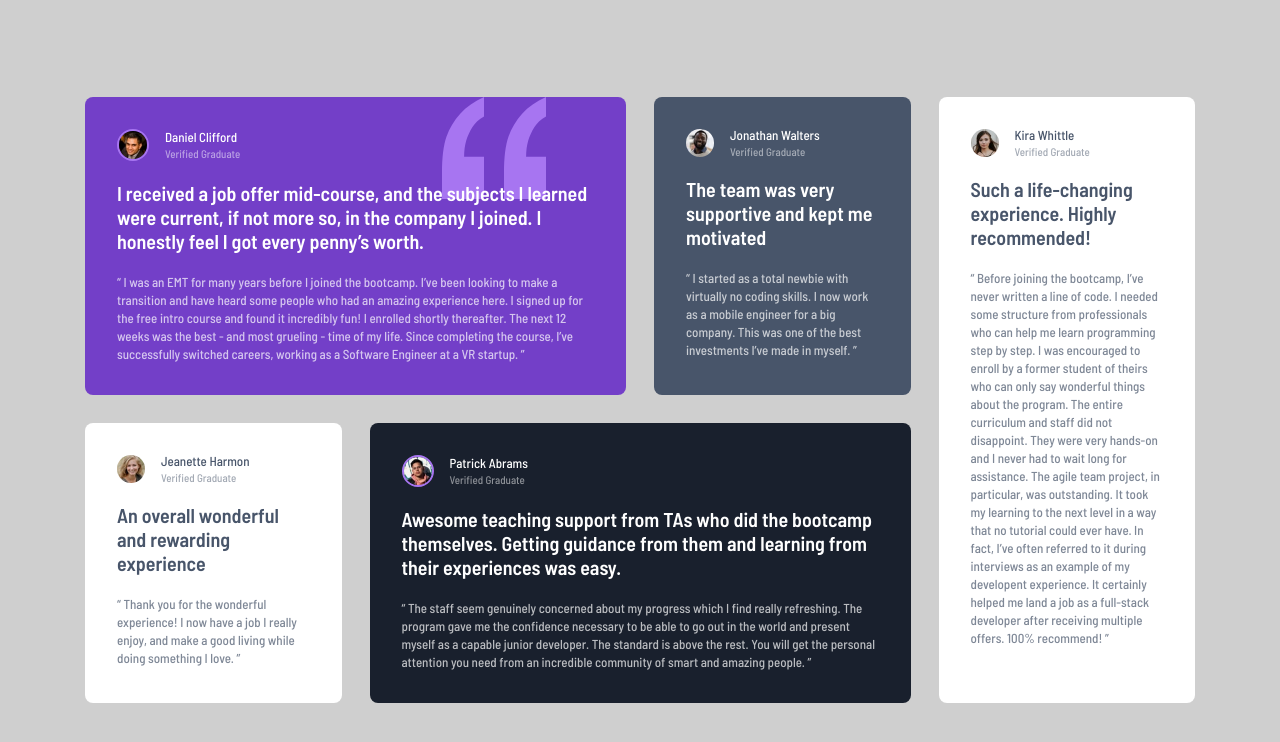
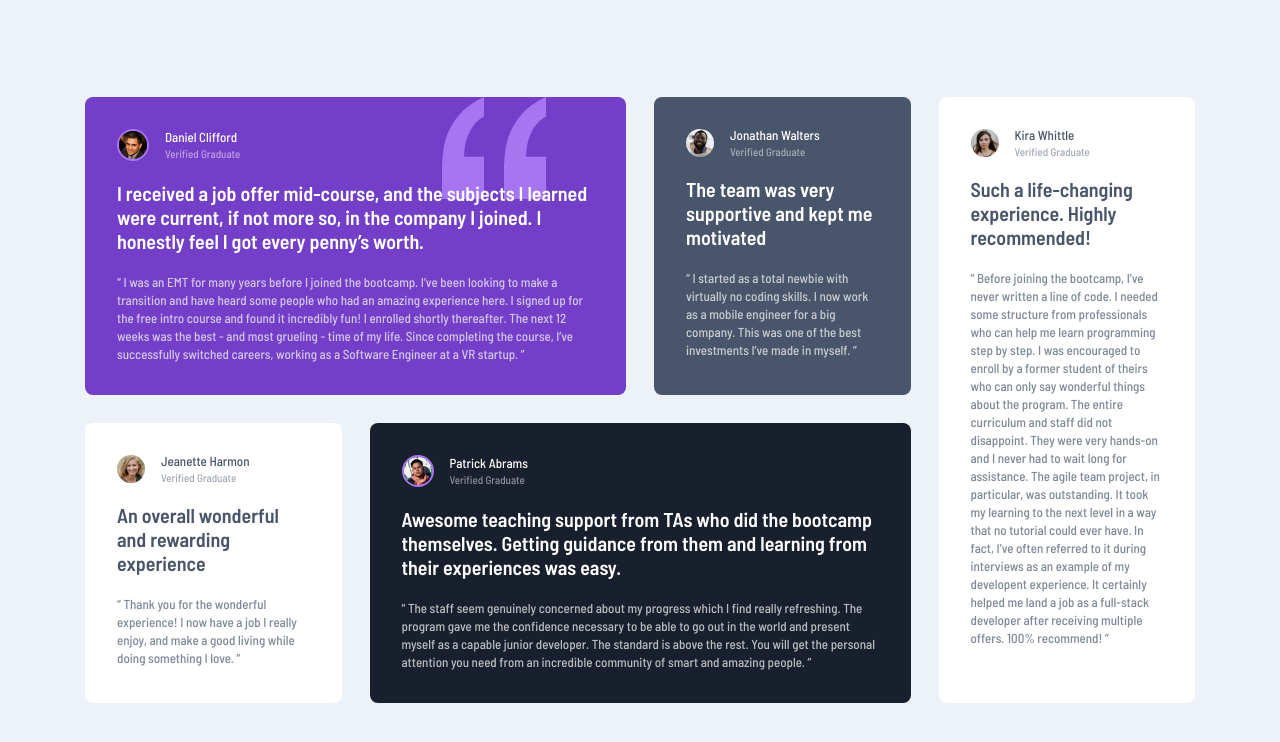
Before and after one commit to GrzywN/testimonials-grid-section-main, a plain HTML site: page src/index.html in a window 1280 px wide. Drawn offline with nearby package versions, Linux system fonts and the light colour scheme; files that its build step writes are made by us from their sources.

Commit message:
bg-color fix

```diff
--- a/src/scss/partials/_base.scss
+++ b/src/scss/partials/_base.scss
@@ -7,7 +7,7 @@
 }
 
 body {
-  background-color: $light-gray;
+  background-color: $light-grayish-blue;
   min-height: 100vh;
 }
 
```
Also changed, not shown: src/src/css/main.min.css (added).
